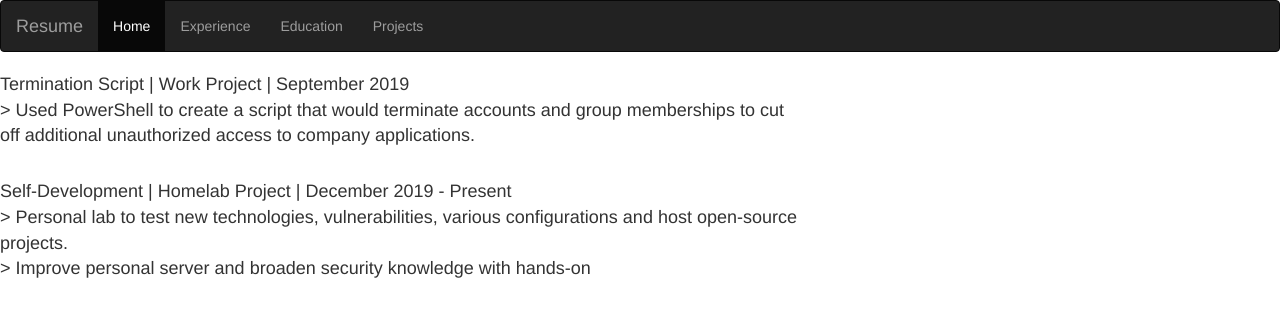
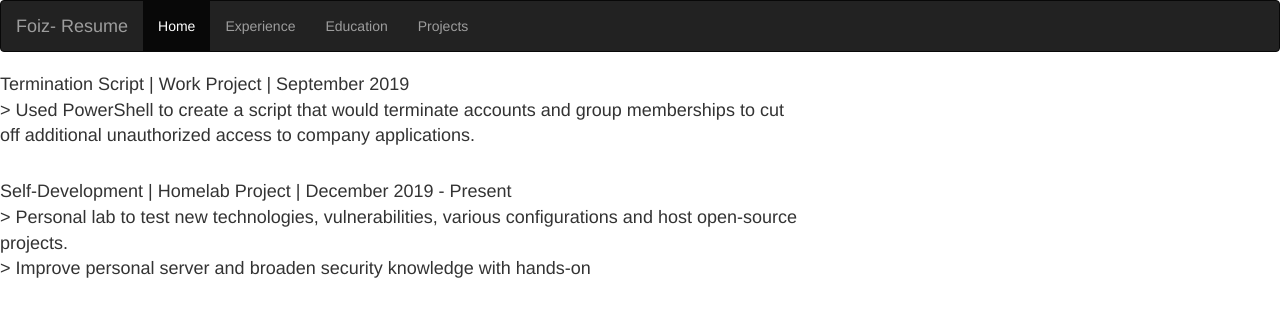
Before and after one commit to Foiz-Ashik/resume, a plain HTML site: page projects.html in a window 1280 px wide. Drawn offline with nearby package versions, Linux system fonts and the light colour scheme.

Commit message:
Update projects.html

```diff
--- a/projects.html
+++ b/projects.html
@@ -13,7 +13,7 @@
 <nav class="navbar navbar-inverse">
   <div class="container-fluid">
     <div class="navbar-header">
-      <a class="navbar-brand" href="#">Resume</a>
+        <a class="navbar-brand" href="#">Foiz- Resume</a>
     </div>
     <ul class="nav navbar-nav">
         <li class="active"><a href="https://foiz-ashik.github.io/resume/">Home</a></li>
```
